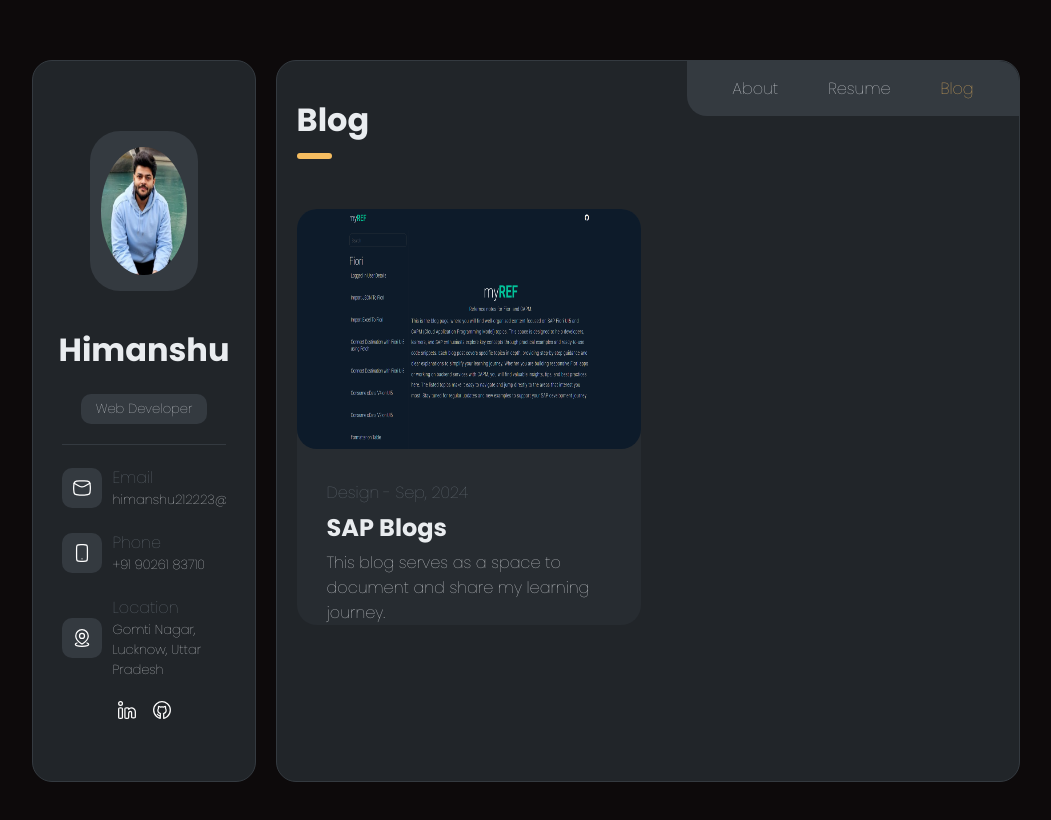
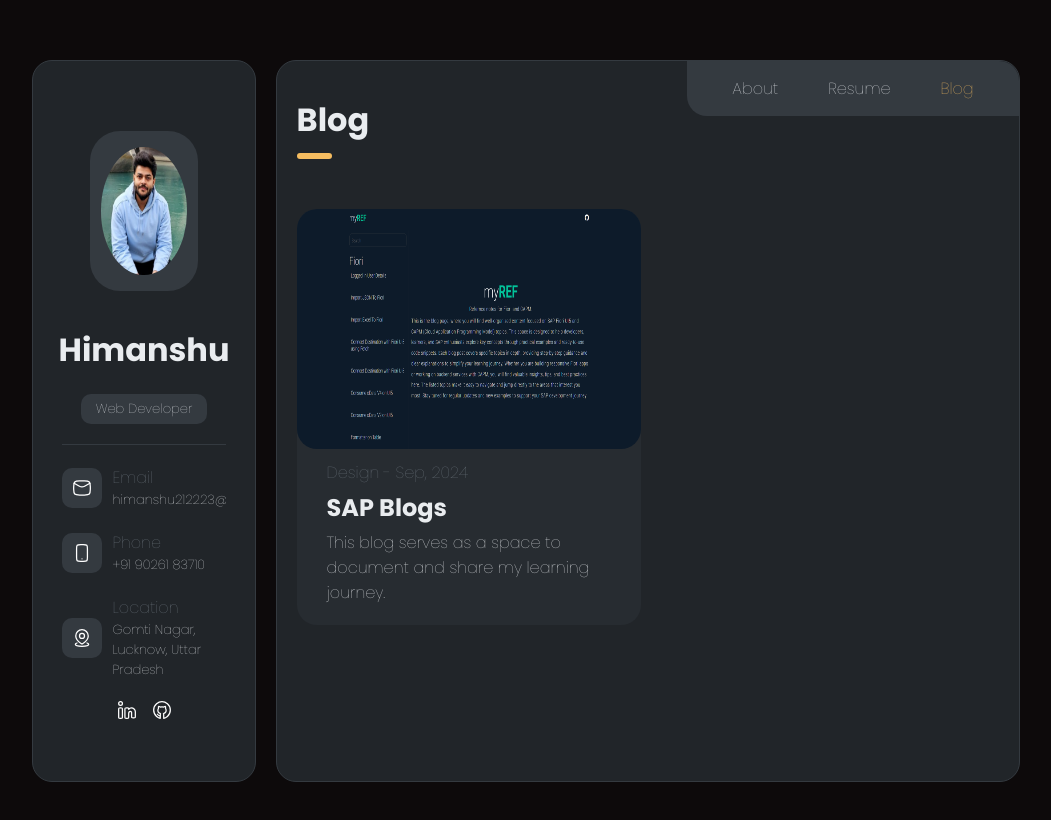
Before and after one commit to Himanshu212223/My-Portfolio, a Next.js app: page /Blogs in a window 1280 px wide. Shown: the top 820 px of the page, without its empty margins (114-1165 px from the left). Built offline with nearby package versions, Linux system fonts and the light colour scheme.

Commit message:
fixed ui bug

```diff
--- a/src/app/Page.css
+++ b/src/app/Page.css
@@ -161,9 +161,9 @@ li {
   flex-flow: column;
   justify-content: flex-end;
   gap: 5px;
-  padding-bottom: 20px;
   box-sizing: border-box;
   padding: 0 10px;
+  padding-bottom: 20px;
   cursor: pointer;
   text-decoration: none;
   color: var(--color);
--- a/src/app/components/Profile/Profile.css
+++ b/src/app/components/Profile/Profile.css
@@ -101,6 +101,7 @@
 }
 
 .bottom-profile-label {
+  margin-bottom: 2px;
   color: var(--gray-set);
 }
 
```
